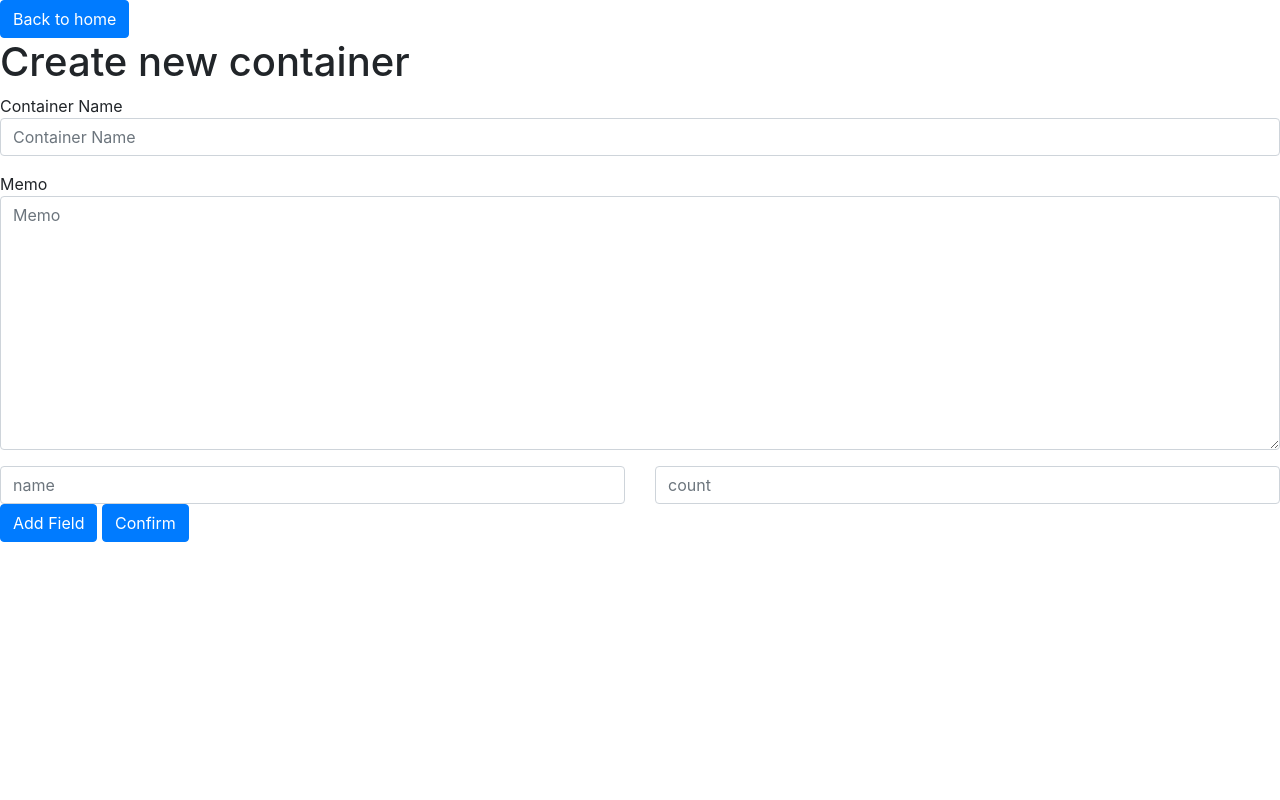
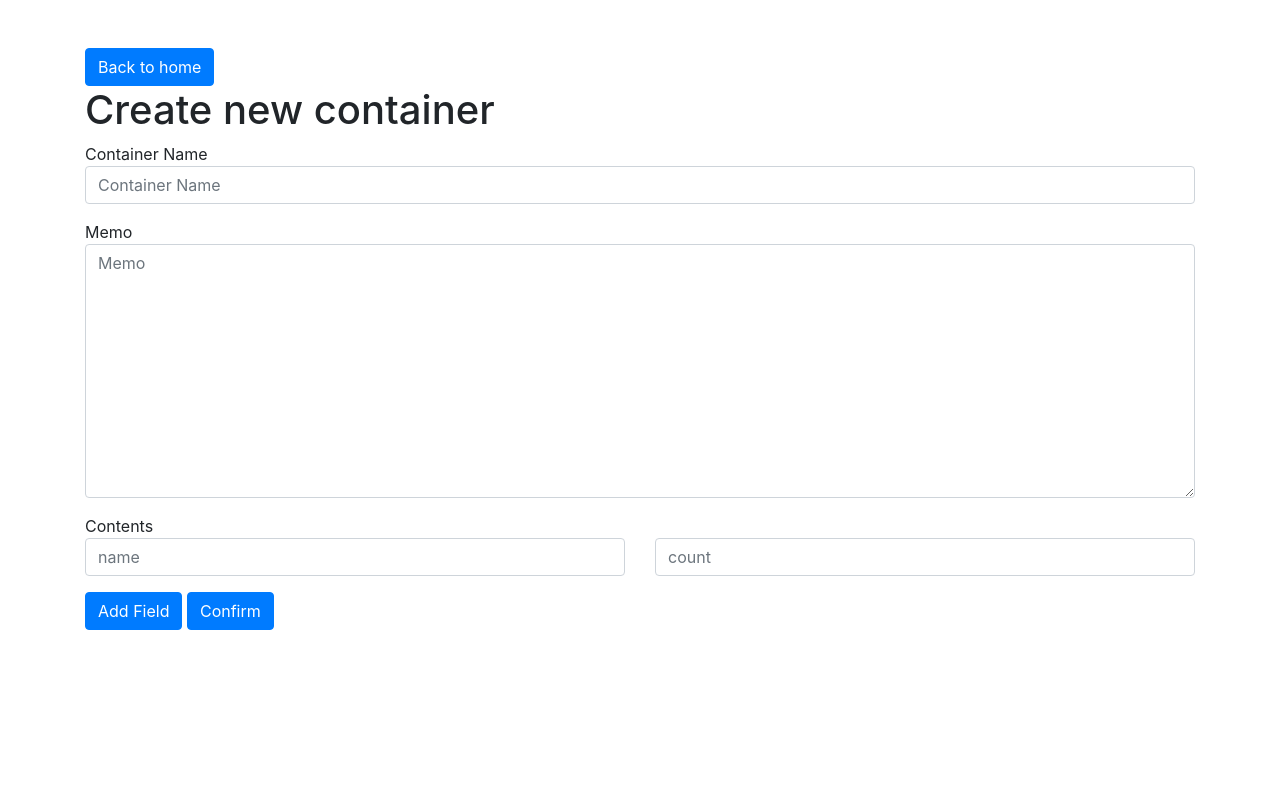
Before and after one commit to KenTaniguchi-R/happyoghi, a Django app: page /create/ in a window 1280 px wide. Run offline with Django 3.2, Linux system fonts and the light colour scheme; the visitor is signed in with stand-in values (Sample User, id 1); some libraries are stand-ins or nearby versions.

Commit message:
re-styled

```diff
--- a/happyoghi/templates/containers/create.html
+++ b/happyoghi/templates/containers/create.html
@@ -9,6 +9,7 @@ crossorigin="anonymous"
 />
 
 {% load widget_tweaks %}
+<div class="container py-5 h-100">
 <a href="{% url 'home' %}"><button class="btn btn-primary">Back to home</button></a>
 <h1>Create new container </h1>
 
@@ -23,7 +24,8 @@ crossorigin="anonymous"
             {{form.memo.label}}
             {% render_field form.memo class+="form-control" placeholder=form.memo.label %}
         </div>
-
+        Contents
+        <div class="form-group">
         <div class="row">
             <div class="col">
               <input class="form-control" name="food_{{forloop.counter0}}" type="text" placeholder="name"/>
@@ -32,25 +34,26 @@ crossorigin="anonymous"
               <input class="form-control" name="count_{{forloop.counter0}}" type="number" placeholder="count"/>
             </div>
           </div>
+        </div>
     </div>
     <button class="btn btn-primary" id="addMoreItem" type="button" >Add Field</button>
     <button class="btn btn-primary" type="submit">Confirm</button>
   </form>
-
+</div>
 
 <script>
     let formNum = {{foods|length}};
     let addItem = document.getElementById("addMoreItem");
     addItem.addEventListener("click", () => {
         let innerForm = document.getElementById("innerForm");
-        let str = `<div class="row">
+        let str = `<div class="form-group"><div class="row">
             <div class="col">
               <input class="form-control" name="food_${formNum}" type="text" placeholder="name"/>
             </div>
             <div class="col">
               <input class="form-control" name="count_${formNum}" type="number" placeholder="count"/>
             </div>
-          </div> `
+          </div></div>`
         innerForm.insertAdjacentHTML('beforeend', str);
         formNum += 1;
     })
```
